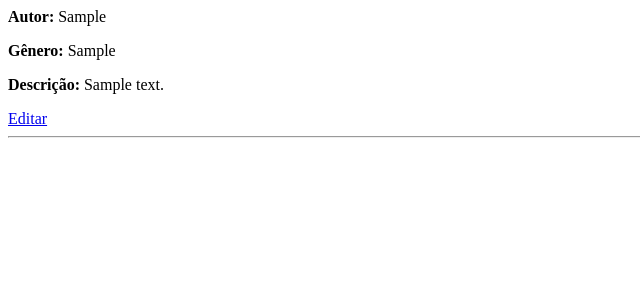
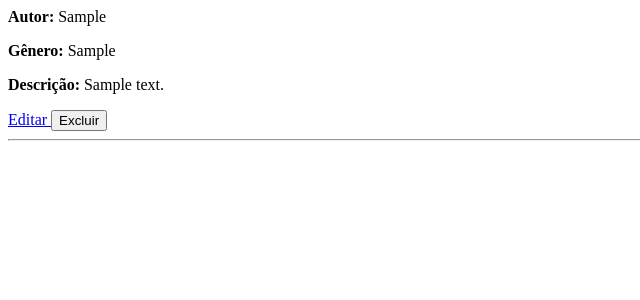
Before and after one commit to 20241144010074/sugest-o-de-livros, a Flask app: page / in a window 1280 px wide. Shown: the part 432-732 px from the top of the page, without its empty margins (0-640 px from the left). Run offline with Flask 3, Linux system fonts and the light colour scheme; tables that the repository leaves empty hold one stand-in row (values such as "Sample post").

Commit message:
feat: implementa exclusao de livros

```diff
--- a/app/routes.py
+++ b/app/routes.py
@@ -41,3 +41,13 @@ def editar_livro(id):
         return redirect(url_for("main.index"))
 
     return render_template("editar.html", livro=livro)
+
+
+@bp.route("/livros/<int:id>/excluir", methods=["POST"])
+def excluir_livro(id):
+    livro = db.get_or_404(Livro, id)
+
+    db.session.delete(livro)
+    db.session.commit()
+
+    return redirect(url_for("main.index"))
--- a/app/templates/index.html
+++ b/app/templates/index.html
@@ -5,11 +5,13 @@
     <title>Sugestão de Livros</title>
 </head>
 <body>
+
     <h1>Sistema de Sugestão de Livros</h1>
 
     <h2>Cadastrar livro</h2>
 
     <form method="POST" action="/livros">
+
         <label>Título:</label>
         <input type="text" name="titulo" required>
         <br><br>
@@ -27,6 +29,7 @@
         <br><br>
 
         <button type="submit">Cadastrar livro</button>
+
     </form>
 
     <hr>
@@ -34,7 +37,9 @@
     <h2>Livros cadastrados</h2>
 
     {% if livros %}
+
         {% for livro in livros %}
+
             <div>
                 <h3>{{ livro.titulo }}</h3>
 
@@ -56,12 +61,25 @@
                 <a href="{{ url_for('main.editar_livro', id=livro.id) }}">
                     Editar
                 </a>
+
+                <form
+                    method="POST"
+                    action="{{ url_for('main.excluir_livro', id=livro.id) }}"
+                    style="display:inline;"
+                >
+                    <button type="submit">Excluir</button>
+                </form>
+
             </div>
 
             <hr>
+
         {% endfor %}
+
     {% else %}
+
         <p>Nenhum livro cadastrado ainda.</p>
+
     {% endif %}
 
 </body>
```
